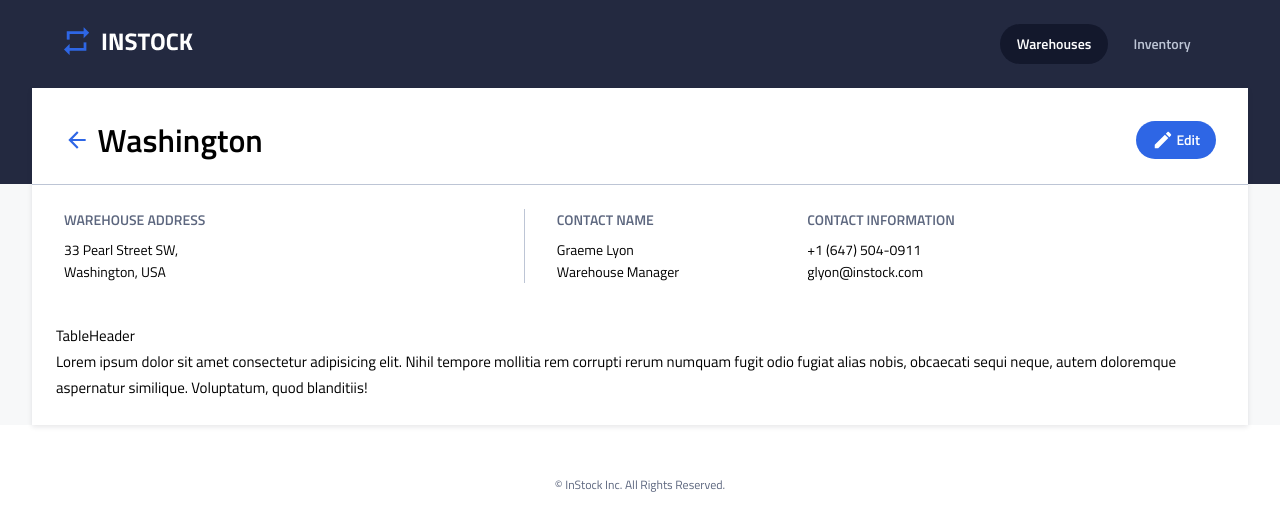
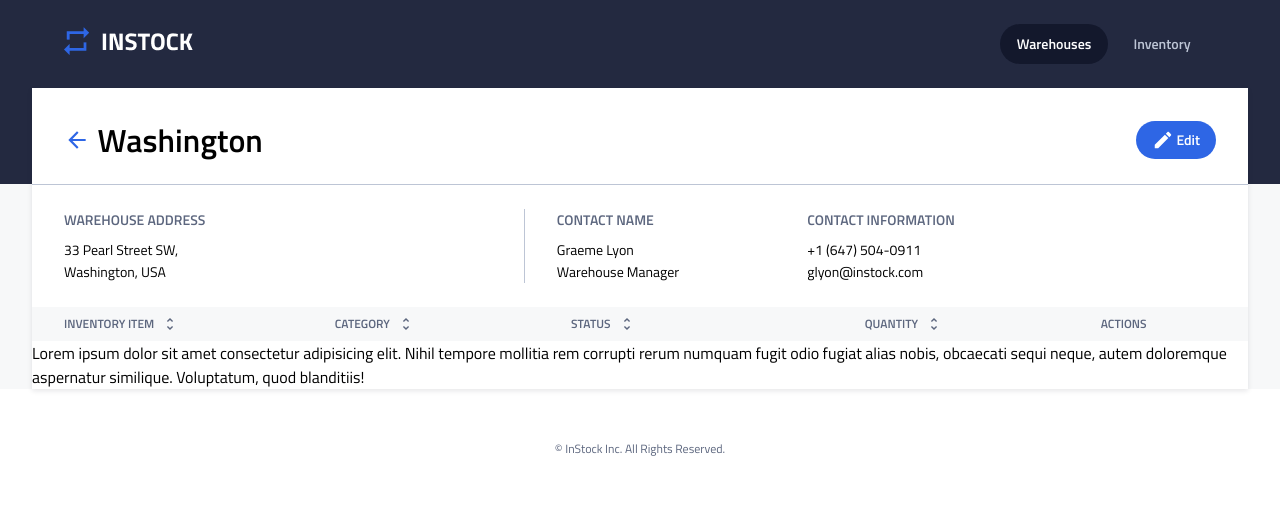
Before and after one commit to DBeaulne/InStock-MCSD, a React (Create React App) app: page /warehouses/1 in a window 1280 px wide. Shown: the top 530 px of the page. Built offline with nearby package versions, Linux system fonts and the light colour scheme.

Commit message:
created and styled the table header component

```diff
--- a/src/components/TableHeader/TableHeader.jsx
+++ b/src/components/TableHeader/TableHeader.jsx
@@ -1,7 +1,24 @@
 import React from "react";
-
-const TableHeader = () => {
-  return <div>TableHeader</div>;
+import sortIcon from "../../assets/icons/sort-24px.svg";
+import "./TableHeader.scss";
+const TableHeader = ({ columns }) => {
+  return (
+    <div className="table-header">
+      {columns.map((column, index) => (
+        <div className={`table-header__column table-header__column--${index}`}>
+          <p className="table-header__heading">{column}</p>
+          <img
+            className="table-header__sort-icon"
+            src={sortIcon}
+            alt="sort-icon"
+          />
+        </div>
+      ))}
+      <div className="table-header__column table-header__column--actions">
+        <p className="table-header__heading">Actions</p>
+      </div>
+    </div>
+  );
 };
 
 export default TableHeader;
--- a/src/components/TableHeader/TableHeader.scss
+++ b/src/components/TableHeader/TableHeader.scss
@@ -0,0 +1,50 @@
+@use "../../styles/partials/colors";
+@use "../../styles/partials/mediaQ" as mQ;
+@use "../../styles/partials/mobilefont" as mFont;
+@use "../../styles/partials/tabletdesktopfont" as tFont;
+@use "../../styles/partials/paddingandmargins";
+
+.table-header {
+  display: none;
+  flex-direction: row;
+  justify-content: space-between;
+  align-items: center;
+  background-color: colors.bgcolor(is-grey);
+  padding: 0.5rem 2rem;
+  text-transform: uppercase;
+
+  @include mQ.tablet {
+    display: flex;
+  }
+  &__column {
+    display: flex;
+    flex-direction: row;
+    align-items: center;
+    gap: 0.5rem;
+    &--0 {
+      width: 18%;
+    }
+    &--1 {
+      width: 15%;
+    }
+    &--2 {
+      width: 20%;
+    }
+    &--3 {
+      width: 15%;
+    }
+    &--actions {
+      width: 10%;
+    }
+  }
+  &__heading {
+    @include tFont.tab-desk-header-h4;
+    font-weight: 600;
+    color: colors.seccolor(is-slate);
+  }
+  &__sort-icon {
+    height: 16px;
+    width: 16px;
+    cursor: pointer;
+  }
+}
--- a/src/components/WarehouseDetails/WarehouseDetails.jsx
+++ b/src/components/WarehouseDetails/WarehouseDetails.jsx
@@ -8,6 +8,8 @@ const WarehouseDetails = () => {
   const navigate = useNavigate();
   const [warehouseDetails, setWarehouseDetails] = useState([]);
   const [inventoryList, setInventoryList] = useState([]);
+
+  const tableHeaders = ["Inventory Item", "Category", "Status", "Quantity"];
 
   return (
     <main className="warehouse-details">
@@ -70,7 +72,7 @@ const WarehouseDetails = () => {
           </div>
         </div>
         <div className="warehouse-details__bottom">
-          <TableHeader />
+          <TableHeader columns={tableHeaders} />
           {/* {inventoryList.map((item) => (
           <inventoryList />
         ))} */}
--- a/src/components/WarehouseDetails/WarehouseDetails.scss
+++ b/src/components/WarehouseDetails/WarehouseDetails.scss
@@ -95,8 +95,8 @@
     }
   }
   &__bottom {
-    padding: 1rem 1.5rem 1.5rem;
-    @include mob-par-p1;
+    //padding: 1rem 1.5rem 1.5rem;
+    //@include mob-par-p1;
   }
   &__line-break {
     display: none;
```
